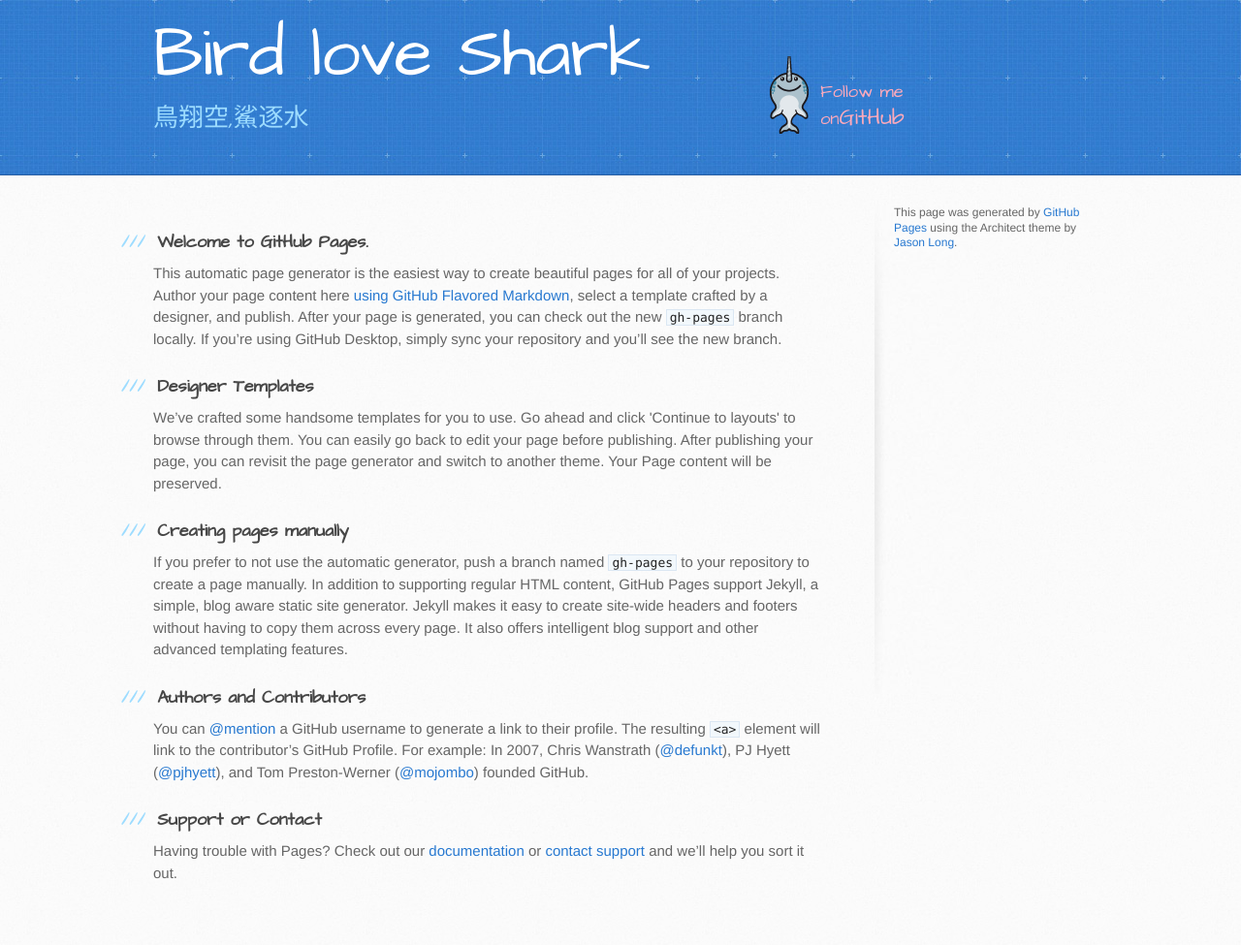
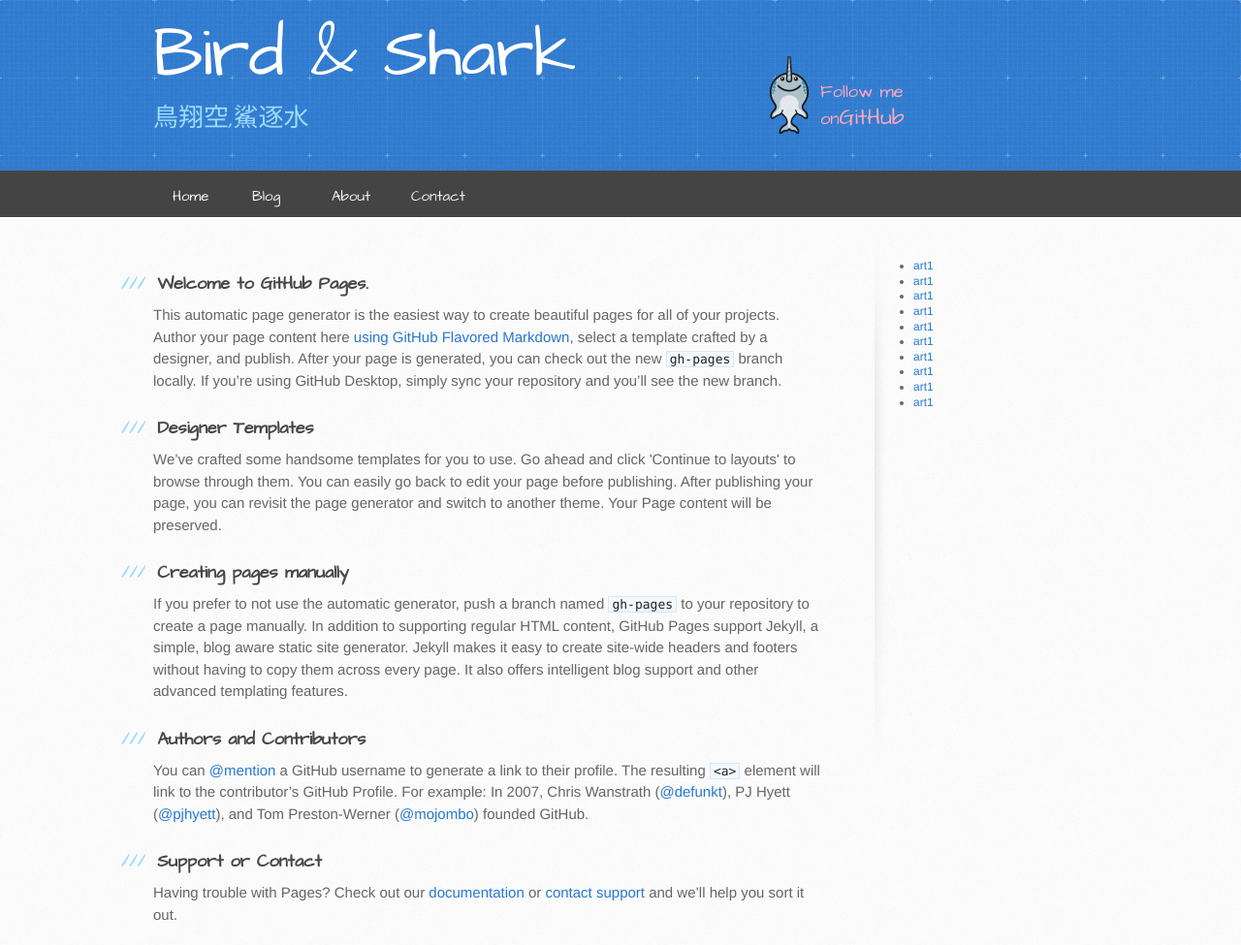
Before and after one commit to birdshark/birdshark.github.io, a Jekyll site: the page built from index.md, in a window 1280 px wide. Shown: the whole page at 97% size. Built offline with Jekyll 4.4.1, drawn with Linux system fonts in a browser that asks for light colours; before the commit the page ends 932 px from its top, so only the background shows below that.

Commit message:
add blog

```diff
--- a/_config.yml
+++ b/_config.yml
@@ -6,16 +6,16 @@
 # 'jekyll serve'. If you change this file, please restart the server process.
 
 # Site settings
-title: Your awesome title
-email: your-email@domain.com
+title: In the Sky
+email: xiazhichao75@126.com
 description: > # this means to ignore newlines until "baseurl:"
   Write an awesome description for your new site here. You can edit this
   line in _config.yml. It will appear in your document head meta (for
   Google search results) and in your feed.xml site description.
 baseurl: "" # the subpath of your site, e.g. /blog
-url: "http://yourdomain.com" # the base hostname & protocol for your site
-twitter_username: jekyllrb
-github_username:  jekyll
+url: "http://birdshark.github.io" # the base hostname & protocol for your site
+twitter_username: xiazhichao75
+github_username:  birdshark
 
 # Build settings
 markdown: kramdown
--- a/_includes/navi.html
+++ b/_includes/navi.html
@@ -1,3 +1,10 @@
-<nav>
-
+<nav class="nav">
+    <div class="inner">
+    <ul>
+        <li><a href="/">Home</a></li>
+        <li><a href="/blog">Blog</a></li>
+        <li><a href="/about/">About</a></li>
+        <li><a href="/contact/">Contact</a></li>
+    </ul>
+    </div>
 </nav>
--- a/_layouts/index.html
+++ b/_layouts/index.html
@@ -7,7 +7,7 @@
 <header>
     <div class="inner">
         <div class="header-title">
-            <div class="h1">Bird love Shark</div>
+            <div class="h1">Bird & Shark</div>
             <div class="h2">鳥翔空,鯊逐水</div>
         </div>
         <div class="header-logo">
@@ -73,8 +73,21 @@
                     href="https://github.com/contact">contact support</a> and we’ll help you sort it out.</p>
         </section>
         <aside id="sidebar">
-            <p>This page was generated by <a href="https://pages.github.com">GitHub Pages</a> using the Architect theme
-                by <a href="https://twitter.com/jasonlong">Jason Long</a>.</p>
+            <!--<p>This page was generated by <a href="https://pages.github.com">GitHub Pages</a> using the Architect theme-->
+                <!--by <a href="https://twitter.com/jasonlong">Jason Long</a>.</p>-->
+            <ul>
+                <li><a href="{% post_url 2016-02-27-welcome-to-jekyll %}" >art1</a></li>
+                <li><a href="{% post_url 2016-02-27-welcome-to-jekyll %}" >art1</a></li>
+                <li><a href="{% post_url 2016-02-27-welcome-to-jekyll %}" >art1</a></li>
+                <li><a href="{% post_url 2016-02-27-welcome-to-jekyll %}" >art1</a></li>
+                <li><a href="{% post_url 2016-02-27-welcome-to-jekyll %}" >art1</a></li>
+                <li><a href="{% post_url 2016-02-27-welcome-to-jekyll %}" >art1</a></li>
+                <li><a href="{% post_url 2016-02-27-welcome-to-jekyll %}" >art1</a></li>
+                <li><a href="{% post_url 2016-02-27-welcome-to-jekyll %}" >art1</a></li>
+                <li><a href="{% post_url 2016-02-27-welcome-to-jekyll %}" >art1</a></li>
+                <li><a href="{% post_url 2016-02-27-welcome-to-jekyll %}" >art1</a></li>
+            </ul>
+
         </aside>
     </div>
 </div>
--- a/_posts/2016-02-27-welcome-to-jekyll.markdown
+++ b/_posts/2016-02-27-welcome-to-jekyll.markdown
@@ -2,7 +2,7 @@
 layout: post
 title:  "Welcome to Jekyll!"
 date:   2016-02-27 16:30:14 +0800
-categories: jekyll update
+categories: /blog
 ---
 You’ll find this post in your `_posts` directory. Go ahead and edit it and re-build the site to see your changes. You can rebuild the site in many different ways, but the most common way is to run `jekyll serve`, which launches a web server and auto-regenerates your site when a file is updated.
 
--- a/stylesheets/stylesheet.css
+++ b/stylesheets/stylesheet.css
@@ -503,6 +503,32 @@
   margin-left: auto;
 }
 
+
+.nav {
+  height: 3rem;
+  background-color: #444444;
+  margin-top: -20px;
+}
+.nav ul{
+  list-style:none;
+  margin-top: 0px;
+  margin-left: -1rem;
+}
+.nav ul li{
+  font-family: 'Architects Daughter', 'Helvetica Neue', Helvetica, Arial, serif;
+  padding: 1rem 1rem;
+  font-weight: 100;
+  float: left;
+  width: 50px;
+  height: 1rem;
+}
+.nav ul li a{
+  color: #fafafa;
+}
+.nav ul li:hover{
+  background-color: #111111;
+}
+
 #content-wrapper {
   padding-top: 30px;
   border-top: solid 1px #fff;
@@ -550,12 +576,7 @@
   display: block;
   font-size: 11px;
 }
-header a.button {
-  position: absolute;
-  top: 0;
-  right: 0;
-  background: transparent url(../images/github-button.png) 0 0 no-repeat;
-}
+
 aside a.button {
   display: block;
   width: 138px;
@@ -592,7 +613,7 @@
   border: none;
 }
 
-ul, ol, dl {
+ol, dl {
   margin-bottom: 20px;
 }
 
```
Also changed, not shown: contact.md (added, +15 -0 lines), params.json (+7 -1 lines).
